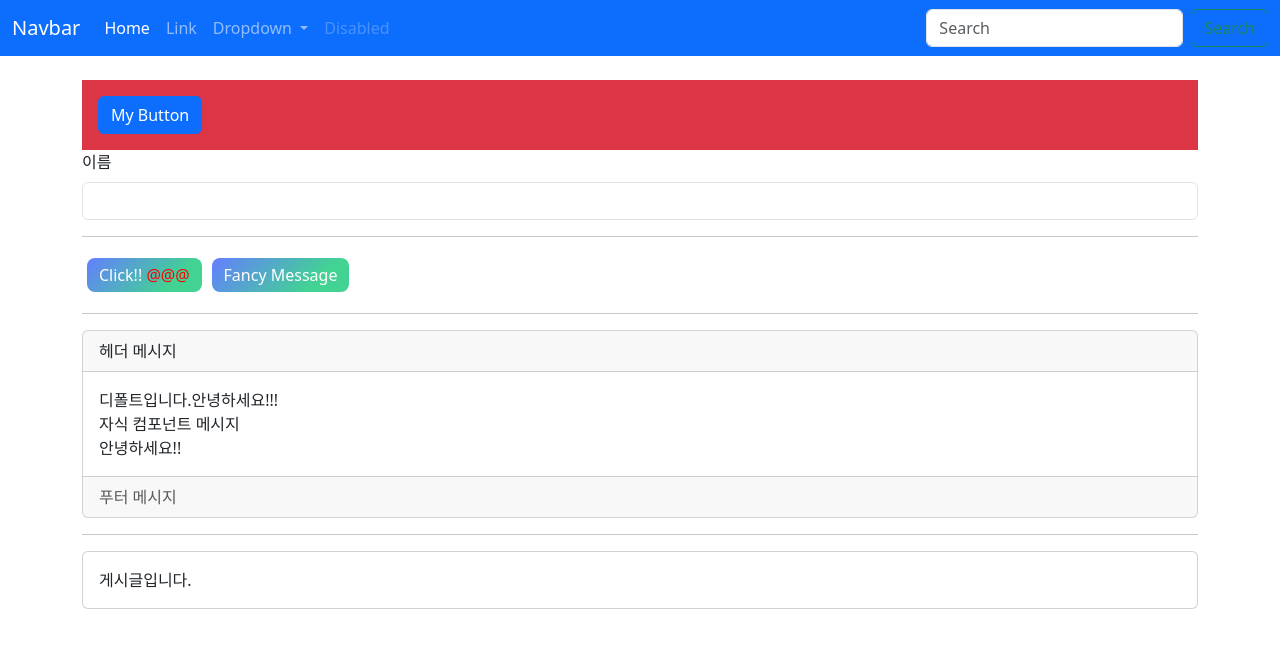
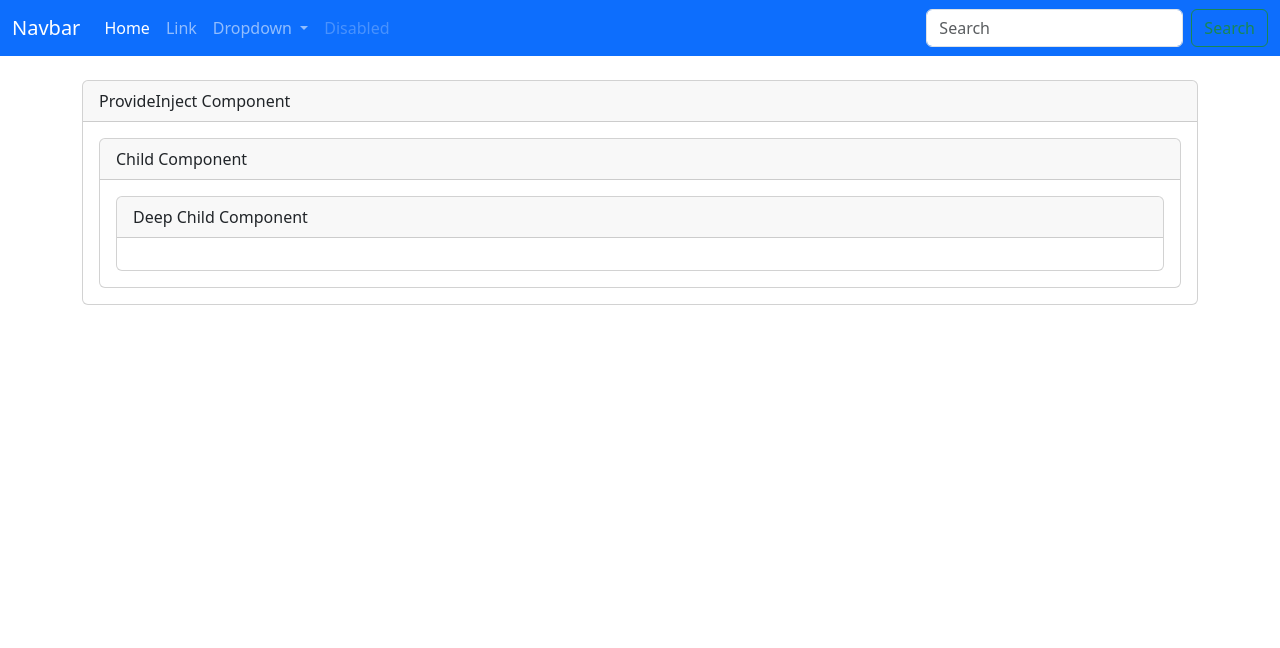
Before and after one commit to jbb4223/Learn-Vue-basic, a Vue app in the folder section2/: page / in a window 1280 px wide. Shown: the top 648 px of the page. Built offline with nearby package versions, Linux system fonts and the light colour scheme.

Commit message:
Provice / Inject part 1

```diff
--- /dev/null
+++ b/section2/src/components/Child.vue
@@ -0,0 +1,22 @@
+<template>
+	<div class="card">
+		<div class="card-header">Child Component</div>
+		<div class="card-body">
+			<DeepChild></DeepChild>
+		</div>
+	</div>
+</template>
+
+<script>
+import DeepChild from '@/components/DeepChild.vue';
+export default {
+	components: {
+		DeepChild,
+	},
+	setup() {
+		return {};
+	},
+};
+</script>
+
+<style lang="scss" scoped></style>
--- /dev/null
+++ b/section2/src/components/DeepChild.vue
@@ -0,0 +1,16 @@
+<template>
+	<div class="card">
+		<div class="card-header">Deep Child Component</div>
+		<div class="card-body"></div>
+	</div>
+</template>
+
+<script>
+export default {
+	setup() {
+		return {};
+	},
+};
+</script>
+
+<style lang="scss" scoped></style>
--- /dev/null
+++ b/section2/src/components/ProvideInject.vue
@@ -0,0 +1,29 @@
+<template>
+	<div class="container py-4">
+		<div class="card">
+			<div class="card-header">ProvideInject Component</div>
+			<div class="card-body"><Child></Child></div>
+		</div>
+	</div>
+</template>
+
+<script>
+import Child from '@/components/Child.vue';
+import { provide, ref } from 'vue';
+export default {
+	components: {
+		Child,
+	},
+	setup() {
+		const staticMessage = 'static message';
+		const message = ref('message');
+		const count = ref(10);
+		provide('static-message', staticMessage);
+		provide('message', message);
+		provide('count', count);
+		return {};
+	},
+};
+</script>
+
+<style lang="scss" scoped></style>
--- a/section2/src/components/TheView.vue
+++ b/section2/src/components/TheView.vue
@@ -1,66 +1,17 @@
 <template>
 	<main>
-		<div class="container py-4">
-			<!--			<MyButton class="my-button" id="my-button" @click="sayHello"></MyButton>-->
-			<MyButton class="my-button" id="my-button" @click="sayHello"></MyButton>
-			<LabelInput label="이름" data-id="id입니다."></LabelInput>
-			<hr />
-			<FancyButton>Click!! <span style="color: red">@@@</span></FancyButton>
-			<FancyButton>
-				<template v-slot="{ fancyMessage }">{{ fancyMessage }}</template>
-			</FancyButton>
-			<hr />
-			<AppCard>
-				<template #header="{ headerMessage }">
-					{{ headerMessage }}
-				</template>
-				<!--				<template v-slot:header>제목입니다.</template>-->
-				<!--				<template v-slot:default>내용입니다.</template>-->
-				<!--				<template v-slot:footer>푸터입니다.</template>-->
-
-				<!--				<template #[slotArgs]>제목입니다.</template>-->
-				<!--				<template #default>내용입니다.</template>-->
-				<!--				암시적으로 Default 슬롯입니다!-->
-				<!--				<template #footer>푸터입니다.</template>-->
-				<template #default="{ childMessage, helloMessage }">
-					디폴트입니다.{{ message }}
-					<br />
-					{{ childMessage }}
-					<br />
-					{{ helloMessage }}
-				</template>
-
-				<template #footer="{ footerMessage }">
-					{{ footerMessage }}
-				</template>
-			</AppCard>
-			<hr />
-			<AppCard> 게시글입니다. </AppCard>
-		</div>
+		<ProvideInject></ProvideInject>
 	</main>
 </template>
 
 <script>
-import MyButton from '@/components/MyButton.vue';
-import LabelInput from '@/components/LabelInput.vue';
-import FancyButton from '@/components/FancyButton.vue';
-import AppCard from '@/components/AppCard.vue';
-import { ref } from 'vue';
+import ProvideInject from '@/components/ProvideInject.vue';
 export default {
 	components: {
-		MyButton,
-		LabelInput,
-		FancyButton,
-		AppCard,
+		ProvideInject,
 	},
 	setup() {
-		const sayHello = () => {
-			alert('안녕하세요!');
-		};
-
-		const slotArgs = ref('header');
-		const message = ref('안녕하세요!!!');
-		return { sayHello, slotArgs, message };
+		return {};
 	},
 };
 </script>
```
Also changed, not shown: section2/src/components/Example.vue (added, +68 -0 lines).
